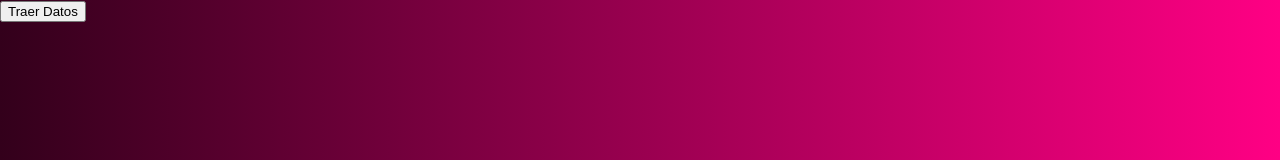
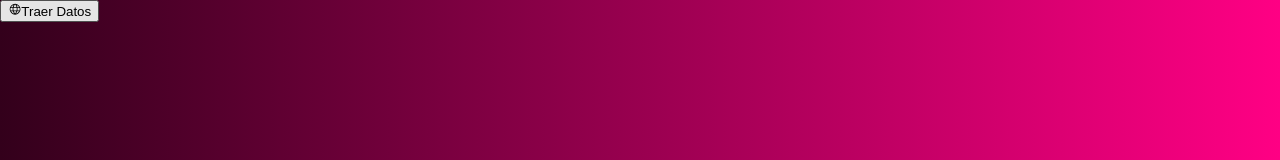
Before and after one commit to wlaurentec/curso-react-fazt-4horas, a React (Create React App) app: page / in a window 1280 px wide. Shown: the top 160 px of the page. Built offline with nearby package versions, Linux system fonts and the light colour scheme.

Commit message:
trabajando con react icon

```diff
--- a/package.json
+++ b/package.json
@@ -9,6 +9,7 @@
     "prop-types": "^15.8.1",
     "react": "^18.3.1",
     "react-dom": "^18.3.1",
+    "react-icons": "^5.2.1",
     "react-scripts": "5.0.1",
     "web-vitals": "^2.1.4"
   },
--- a/src/Posts.js
+++ b/src/Posts.js
@@ -1,3 +1,4 @@
+import { VscGlobe } from "react-icons/vsc";
 const Posts = () => {
   return (
     <button
@@ -7,6 +8,7 @@ const Posts = () => {
           .then((json) => console.log(json));
       }}
     >
+      <VscGlobe />
       Traer Datos
     </button>
   );
```
Also changed, not shown: 1 other file (tests, documents, lock files or other folders).
